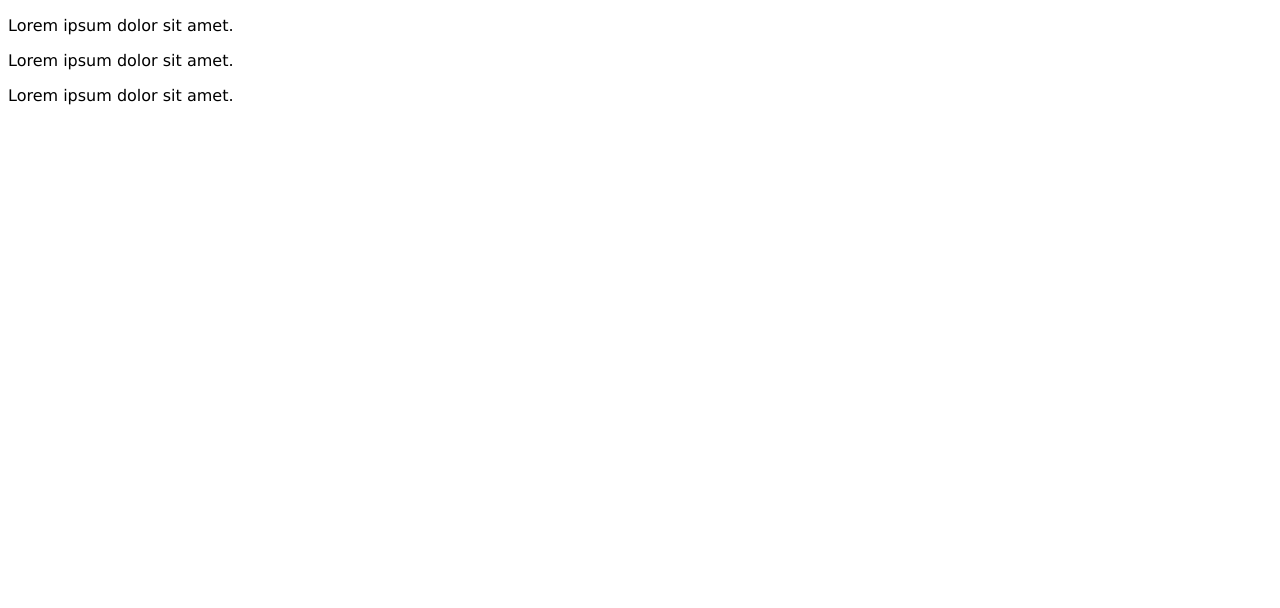
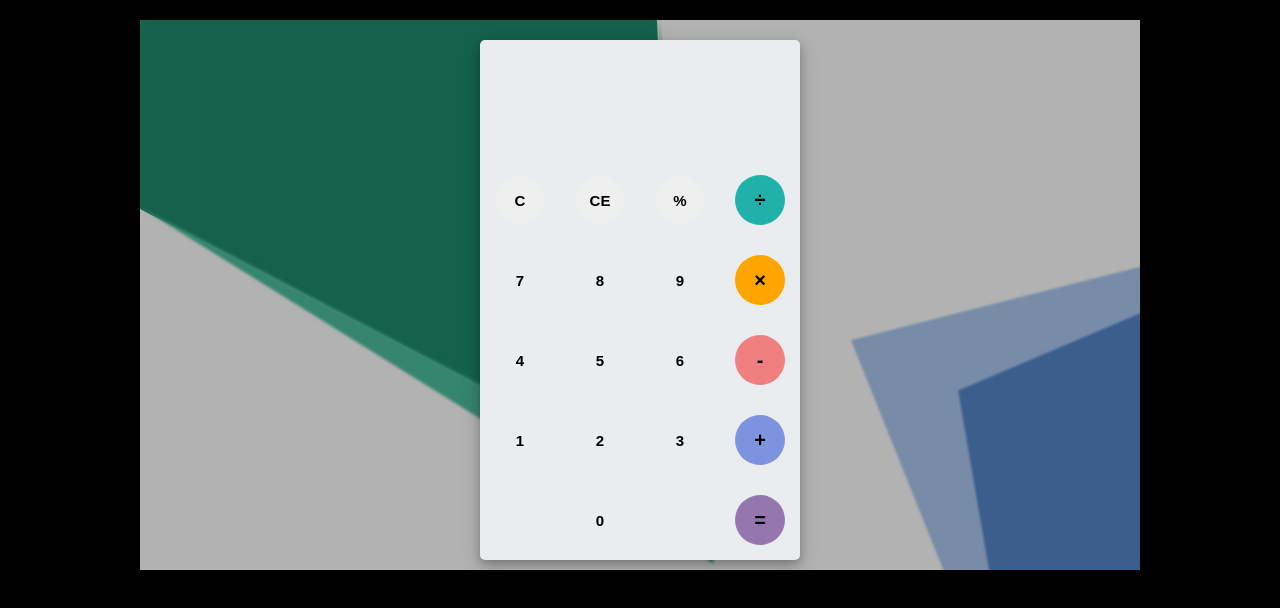
Before and after one commit to DanishArmy/CalculatorWithJavaScript, a plain HTML site: page index.html in a window 1280 px wide. Drawn offline with Linux system fonts and the light colour scheme.

Commit message:
Class Assignment

```diff
--- a/app.js
+++ /dev/null
@@ -1,4 +0,0 @@
-var par = document.getElementsByTagName("p");
-for (var i = 0; i < par.length; i++) {
-     par[i].style.fontFamily = "Verdana, Geneva, sans-serif";
-     }
--- a/index.html
+++ b/index.html
@@ -1,15 +1,44 @@
-<!DOCTYPE html>
-<html lang="en">
-<head>
-    <meta charset="UTF-8">
-    <meta http-equiv="X-UA-Compatible" content="IE=edge">
-    <meta name="viewport" content="width=device-width, initial-scale=1.0">
-    <title>Document</title>
-</head>
-<body>
-    <p>Lorem ipsum dolor sit amet.</p>
-    <p>Lorem ipsum dolor sit amet.</p>
-    <p>Lorem ipsum dolor sit amet.</p>
-    <script src="app.js"></script>
-</body>
+<html>
+	<head>
+		<link rel="stylesheet" type="text/css" href="style.css">
+		<link href="https://fonts.googleapis.com/css?family=Open+Sans:600,700" rel="stylesheet">
+		<title>A simple calculator</title>
+	</head>
+	<body>
+		<div id="container">
+			<div id="calculator">
+				<div id="result">
+					<div id="history">
+						<p id="history-value"></p>
+					</div>
+					<div id="output">
+						<p id="output-value"></p>
+					</div>
+				</div>
+				<div id="keyboard">
+					<button class="operator" id="clear">C</button>
+					<button class="operator" id="backspace">CE</button>
+					<button class="operator" id="%">%</button>
+					<button class="operator" id="/">&#247;</button>
+					<button class="number" id="7">7</button>
+					<button class="number" id="8">8</button>
+					<button class="number" id="9">9</button>
+					<button class="operator" id="*">&times;</button>
+					<button class="number" id="4">4</button>
+					<button class="number" id="5">5</button>
+					<button class="number" id="6">6</button>
+					<button class="operator" id="-">-</button>
+					<button class="number" id="1">1</button>
+					<button class="number" id="2">2</button>
+					<button class="number" id="3">3</button>
+					<button class="operator" id="+">+</button>
+					<button class="empty" id="empty"></button>
+					<button class="number" id="0">0</button>
+					<button class="empty" id="empty"></button>
+					<button class="operator" id="=">=</button>
+				</div>
+			</div>
+		</div>
+		<script src="script.js"></script>
+	</body>
 </html>
--- /dev/null
+++ b/script.js
@@ -0,0 +1,78 @@
+function getHistory(){
+	return document.getElementById("history-value").innerText;
+}
+function printHistory(num){
+	document.getElementById("history-value").innerText=num;
+}
+function getOutput(){
+	return document.getElementById("output-value").innerText;
+}
+function printOutput(num){
+	if(num==""){
+		document.getElementById("output-value").innerText=num;
+	}
+	else{
+		document.getElementById("output-value").innerText=getFormattedNumber(num);
+	}
+}
+function getFormattedNumber(num){
+	if(num=="-"){
+		return "";
+	}
+	var n = Number(num);
+	var value = n.toLocaleString("en");
+	return value;
+}
+function reverseNumberFormat(num){
+	return Number(num.replace(/,/g,''));
+}
+var operator = document.getElementsByClassName("operator");
+for(var i =0;i<operator.length;i++){
+	operator[i].addEventListener('click',function(){
+		if(this.id=="clear"){
+			printHistory("");
+			printOutput("");
+		}
+		else if(this.id=="backspace"){
+			var output=reverseNumberFormat(getOutput()).toString();
+			if(output){//if output has a value
+				output= output.substr(0,output.length-1);
+				printOutput(output);
+			}
+		}
+		else{
+			var output=getOutput();
+			var history=getHistory();
+			if(output==""&&history!=""){
+				if(isNaN(history[history.length-1])){
+					history= history.substr(0,history.length-1);
+				}
+			}
+			if(output!="" || history!=""){
+				output= output==""?output:reverseNumberFormat(output);
+				history=history+output;
+				if(this.id=="="){
+					var result=eval(history);
+					printOutput(result);
+					printHistory("");
+				}
+				else{
+					history=history+this.id;
+					printHistory(history);
+					printOutput("");
+				}
+			}
+		}
+
+	});
+}
+var number = document.getElementsByClassName("number");
+for(var i =0;i<number.length;i++){
+	number[i].addEventListener('click',function(){
+		var output=reverseNumberFormat(getOutput());
+		if(output!=NaN){ //if output is a number
+			output=output+this.id;
+			printOutput(output);
+		}
+	});
+}
--- /dev/null
+++ b/style.css
@@ -0,0 +1,82 @@
+body{
+	font-family: 'Open Sans',sans-serif;
+	background-color: black;
+}
+#container{
+	width: 1000px;
+	height: 550px;
+	background-image: linear-gradient(rgba(0,0,0,0.3),rgba(0,0,0,0.3)), url(bgImg.jpg);
+	margin: 20px auto;
+}
+#calculator{
+	width: 320px;
+	height: 520px;
+	background-color: #eaedef;
+	margin: 0 auto;
+	top: 20px;
+	position: relative;
+	border-radius: 5px;
+	box-shadow: 0 4px 8px 0 rgba(0, 0, 0, 0.2), 0 6px 20px 0 rgba(0, 0, 0, 0.19);
+}
+#result{
+	height: 120px;
+}
+#history{
+	text-align: right;
+	height: 20px;
+	margin: 0 20px;
+	padding-top: 20px;
+	font-size: 15px;
+	color: #919191;
+}
+#output{
+	text-align: right;
+	height: 60px;
+	margin: 10px 20px;
+	font-size: 30px;
+}
+#keyboard{
+	height: 400px;
+}
+.operator, .number, .empty{
+	width: 50px;
+	height: 50px;
+	margin: 15px;
+	float: left;
+	border-radius: 50%;
+	border-width: 0;
+	font-weight: bold;
+	font-size: 15px;
+}
+.number, .empty{
+	background-color: #eaedef;
+}
+.number, .operator{
+	cursor: pointer;
+}
+.operator:active, .number:active{
+	font-size: 13px;
+}
+.operator:focus, .number:focus, .empty:focus{
+	outline: 0;
+}
+button:nth-child(4){
+	font-size: 20px;
+	background-color: #20b2aa;
+}
+button:nth-child(8){
+	font-size: 20px;
+	background-color: #ffa500;
+}
+button:nth-child(12){
+	font-size: 20px;
+	background-color: #f08080;
+}
+button:nth-child(16){
+	font-size: 20px;
+	background-color: #7d93e0;
+}
+button:nth-child(20){
+	font-size: 20px;
+	background-color: #9477af;
+}
```
Also changed, not shown: bgImg.jpg (added), 1 other file.
